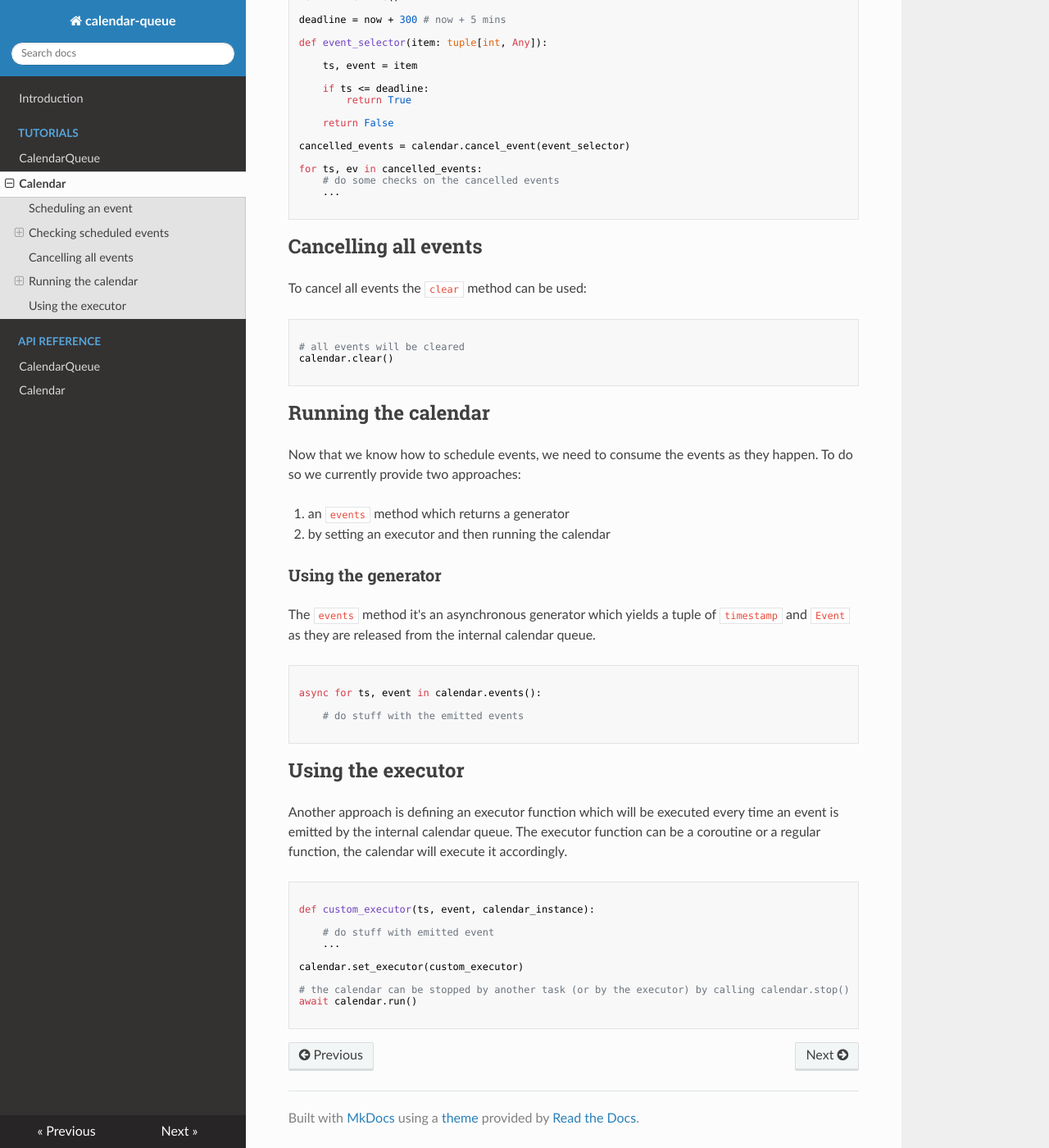
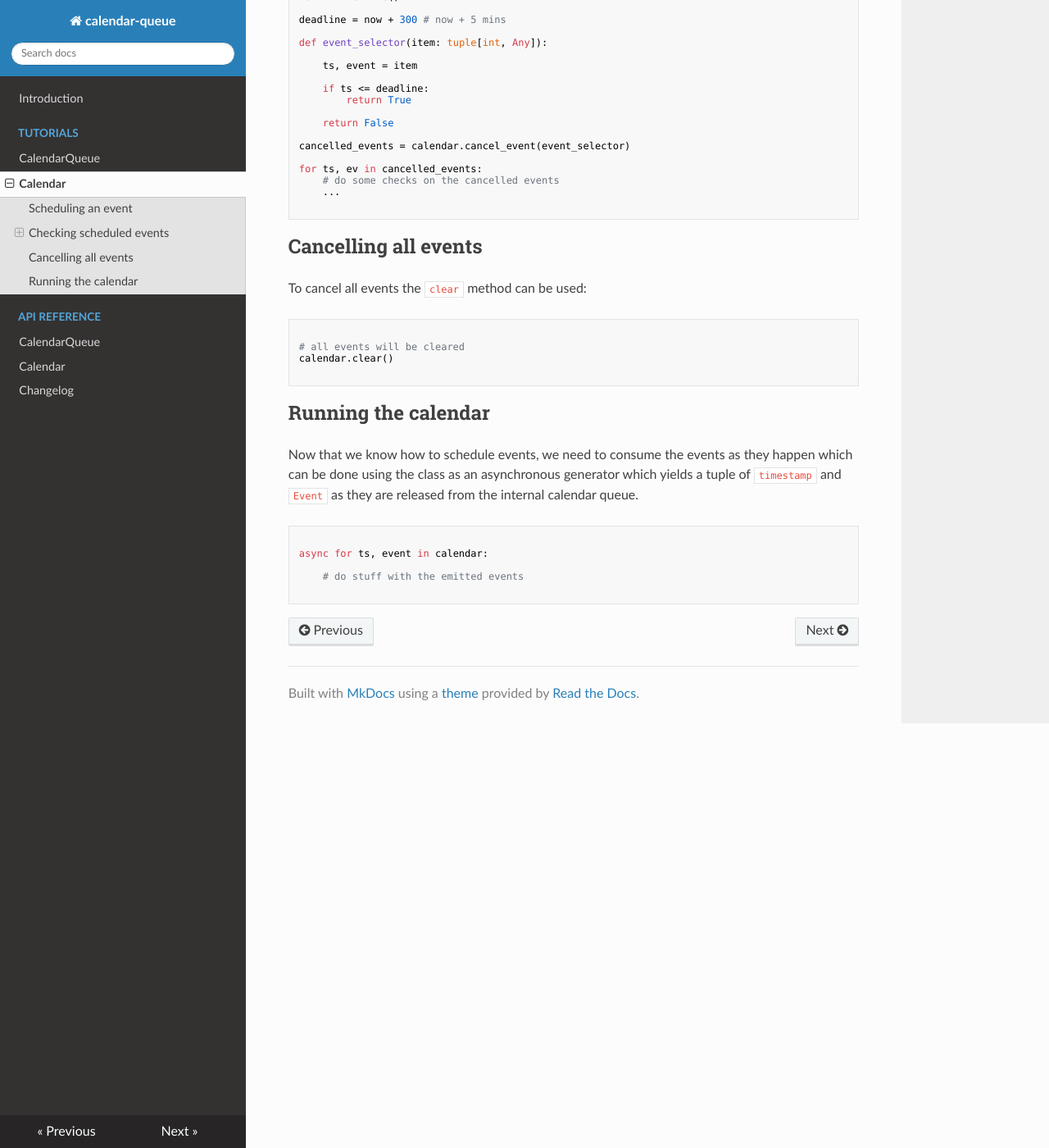
Before and after one commit to claudious96/calendar-queue, an MkDocs documentation site: the page built from docs/tutorials/calendar.md, in a window 1280 px wide and 1400 px high, scrolled down 993 px. Shown: the whole window at 82% size. Built offline with MkDocs 1.6.1, drawn with Linux system fonts in a browser that asks for light colours; nearby versions of some CDN libraries.

Commit message:
Feat/new calendar interface (#14)
* calendar: remove executor pattern in favour of always using async iterator

* tests/calendar: remove executor tests

* calendar: move async iterator to magic class methods

* tests/calendar: update usages of new async iterator

* docs: remove executor and update async generator examples

* docs: add project changelog

* docs: fix mkdocs build

* calendar: ignore pylint warning

* codecov: set target coverage to 85%

````diff
--- /dev/null
+++ b/codecov.yml
@@ -0,0 +1,6 @@
+coverage:
+  status:
+    project:
+      default:
+        target: 85% # the required coverage value
+        threshold: 1% # the leniency in hitting the target
--- a/docs/tutorials/calendar.md
+++ b/docs/tutorials/calendar.md
@@ -32,7 +32,6 @@ Scheduled events can be checked using the methods:
 1. `next_scheduled`: to get the next scheduled event, None if there are no scheduled events
 1. `time_remaining`: to get the time (seconds) remaining to the next event, None if there are no scheduled events
 1. `remaining_events`: to get all remaining scheduled events
-
 
 ### Cancelling an event
 
@@ -74,38 +73,12 @@ calendar.clear()
 
 ## Running the calendar
 
-Now that we know how to schedule events, we need to consume the events as they happen. To do so we currently provide two approaches:
-
-1. an `events` method which returns a generator
-1. by setting an executor and then running the calendar
-
-### Using the generator
-
-The `events` method it's an asynchronous generator which yields a tuple of `timestamp` and `Event` as they are released from the internal calendar queue.
+Now that we know how to schedule events, we need to consume the events as they happen which can be done using the class as an asynchronous generator which yields a tuple of `timestamp` and `Event` as they are released from the internal calendar queue.
 
 ```python
 
-async for ts, event in calendar.events():
+async for ts, event in calendar:
 
     # do stuff with the emitted events
 
 ```
-
-## Using the executor
-
-Another approach is defining an executor function which will be executed every time an event is emitted by the internal calendar queue.
-The executor function can be a coroutine or a regular function, the calendar will execute it accordingly.
-
-```python
-
-def custom_executor(ts, event, calendar_instance):
-
-    # do stuff with emitted event
-    ...
-
-calendar.set_executor(custom_executor)
-
-# the calendar can be stopped by another task (or by the executor) by calling calendar.stop()
-await calendar.run()
-
-```
--- a/mkdocs.yml
+++ b/mkdocs.yml
@@ -4,17 +4,16 @@ theme:
 nav:
   - Introduction: index.md
   - Tutorials:
-    - CalendarQueue: tutorials/calendar-queue.md
-    - Calendar: tutorials/calendar.md
+      - CalendarQueue: tutorials/calendar-queue.md
+      - Calendar: tutorials/calendar.md
   - API Reference:
-    - CalendarQueue: api-reference/calendar-queue.md
-    - Calendar: api-reference/calendar.md
+      - CalendarQueue: api-reference/calendar-queue.md
+      - Calendar: api-reference/calendar.md
+  - Changelog: changelog.md
 
 plugins:
-- search
-- mkdocstrings:
-    handlers:
-      python:
-        options:
-          members_order: source
-          returns_named_value: false
+  - search
+  - mkdocstrings:
+      options:
+        members_order: source
+        returns_named_value: false
--- a/src/calendar_queue/__init__.py
+++ b/src/calendar_queue/__init__.py
@@ -2,6 +2,5 @@
 
 from .calendar_queue import CalendarEvent, CalendarQueue
 from .calendar import Calendar
-from .exceptions import CalendarMissingExecutor
 
 __version__ = "0.1.0"
````
Also changed, not shown: CHANGELOG.md (added, +39 -0 lines), docs/changelog.md (added, +1 -0 lines), 3 other files.
